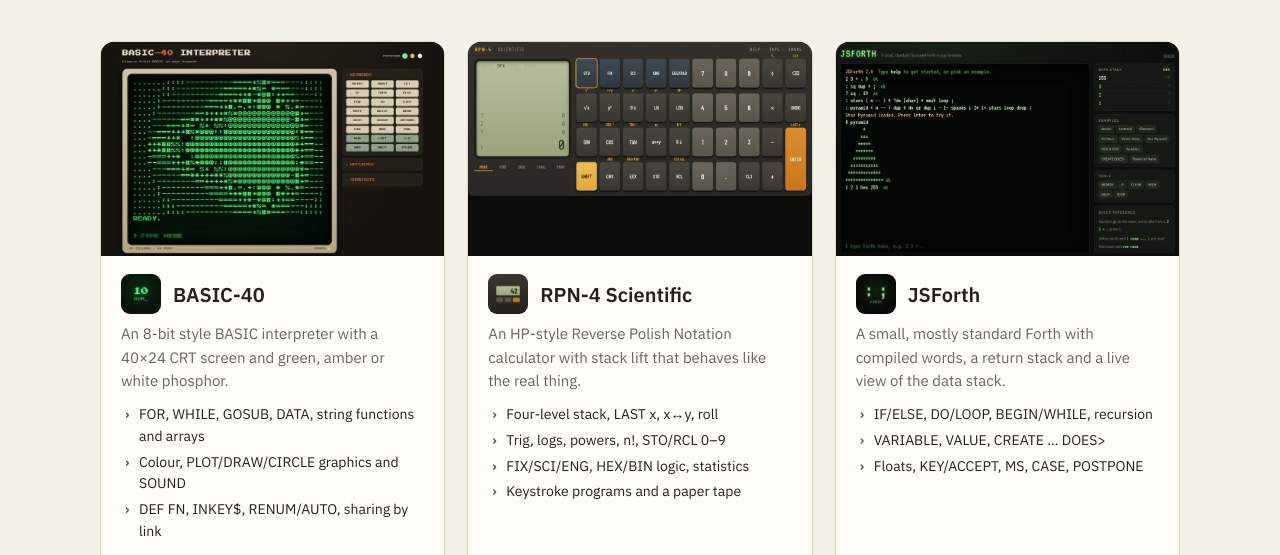
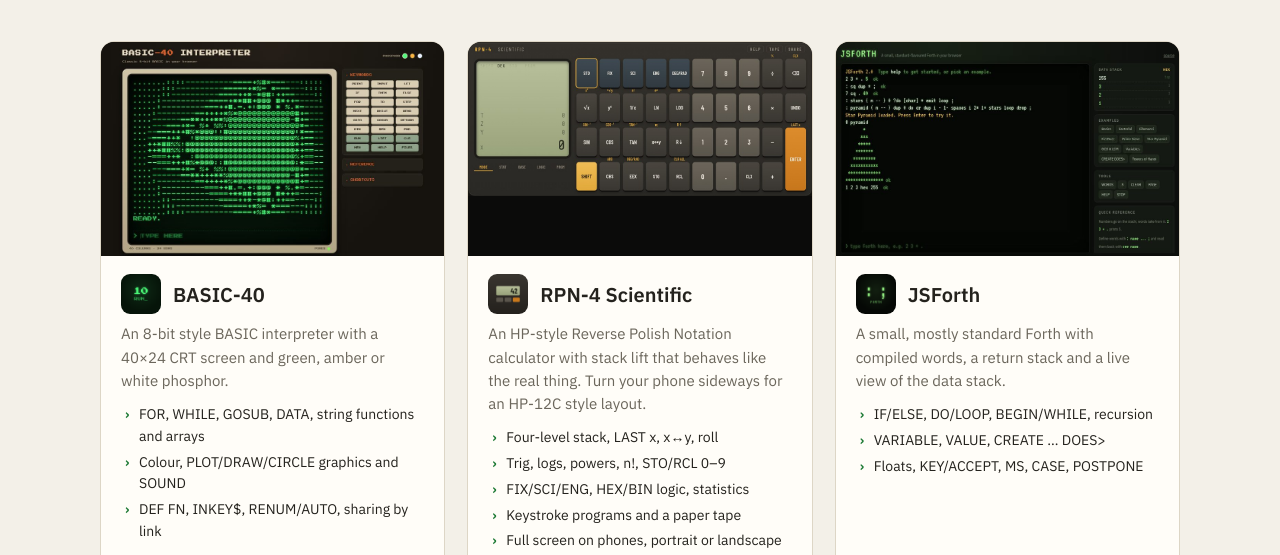
Before and after one commit to cstroie/cstroie.github.io, a plain HTML site: page index.html in a window 1280 px wide. Shown: the part 245-800 px from the top of the page. Drawn offline with Linux system fonts and the light colour scheme.

Commit message:
RPN-4 card: mention landscape HP-12C layout and full screen
Co-Authored-By: Claude Opus 5.5 <noreply@anthropic.com>

```diff
--- a/index.html
+++ b/index.html
@@ -183,12 +183,13 @@
                 <a class="shot tall" href="RPN-4/" aria-label="Open RPN-4"><img src="img/rpn-4-landscape.jpg" alt="The RPN-4 calculator in landscape, HP-12C style" loading="lazy"></a>
                 <div class="body">
                     <div class="title"><img src="img/rpn-icon.png" alt=""><h2>RPN-4 Scientific</h2></div>
-                    <p>An HP-style Reverse Polish Notation calculator with stack lift that behaves like the real thing.</p>
+                    <p>An HP-style Reverse Polish Notation calculator with stack lift that behaves like the real thing. Turn your phone sideways for an HP-12C style layout.</p>
                     <ul>
                         <li>Four-level stack, LAST x, x↔y, roll</li>
                         <li>Trig, logs, powers, n!, STO/RCL 0–9</li>
                         <li>FIX/SCI/ENG, HEX/BIN logic, statistics</li>
                         <li>Keystroke programs and a paper tape</li>
+                        <li>Full screen on phones, portrait or landscape</li>
                     </ul>
                     <div class="actions">
                         <a class="open" href="RPN-4/">Open</a>
```
